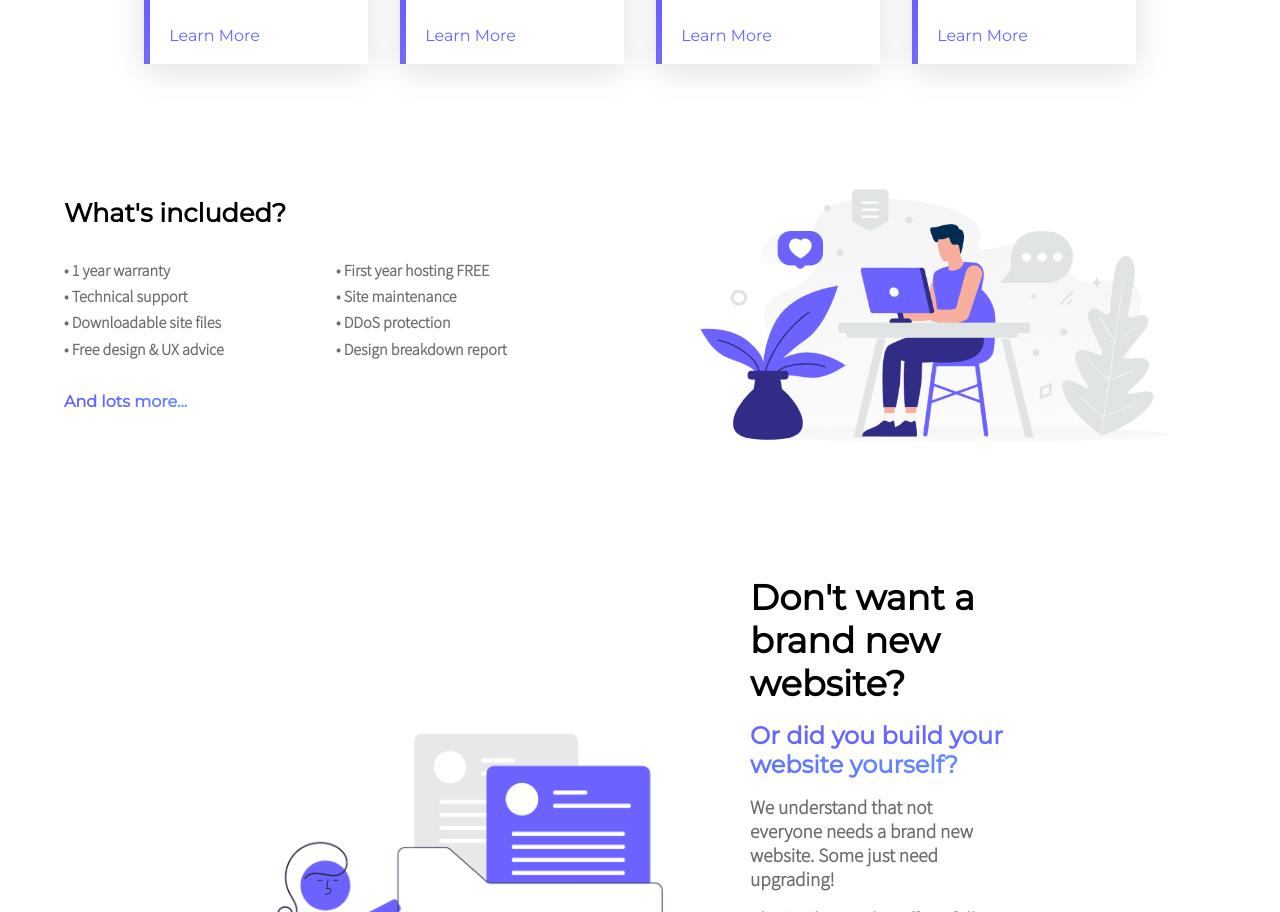
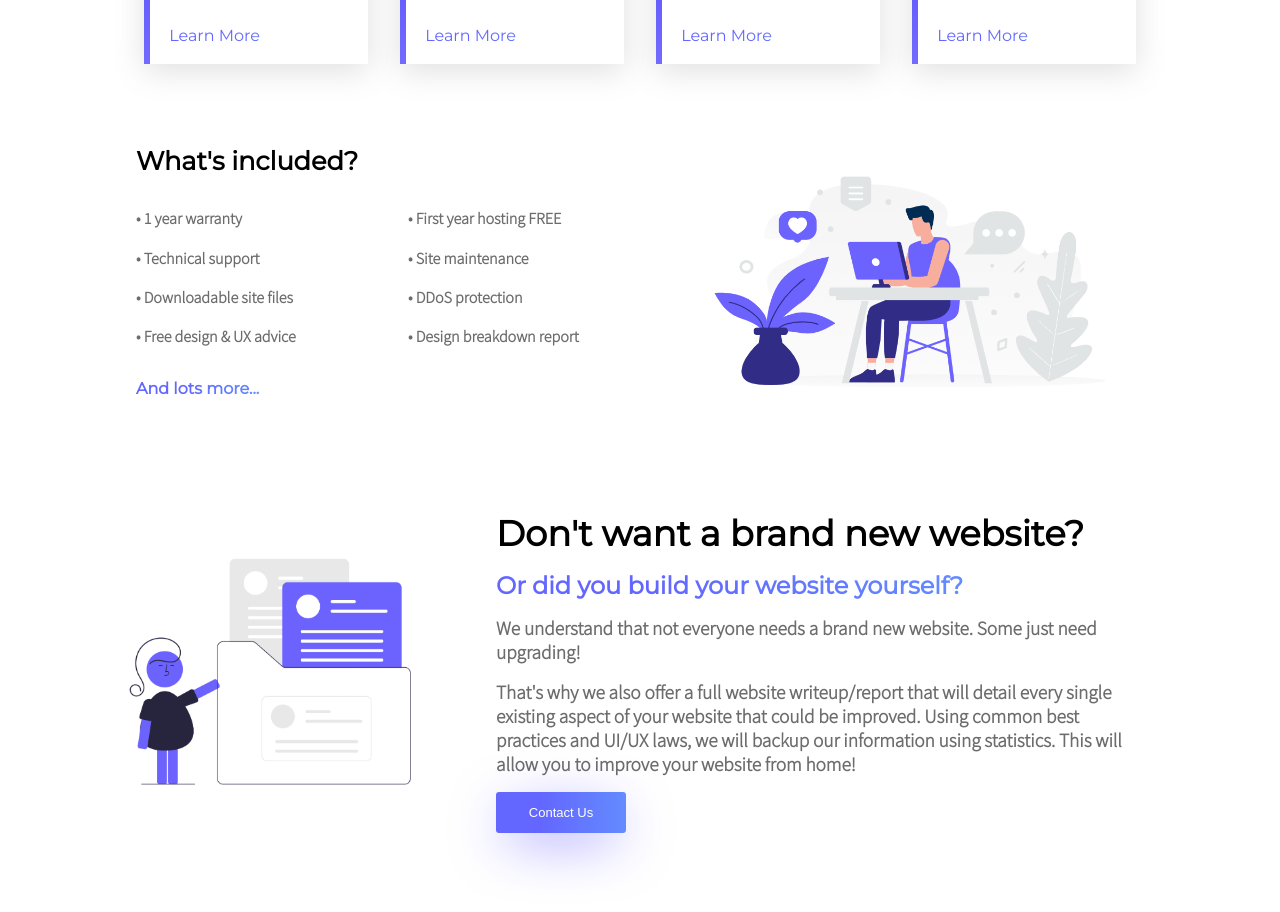
Before and after one commit to harleyswift1/landing_page_1, a React (Create React App) app: page / in a window 1280 px wide. Shown: the part 2114-3026 px from the top of the page. Built offline with nearby package versions, Linux system fonts and the light colour scheme.

Commit message:
Fixed responsivenes on pages

```diff
--- a/public/archieve/Section4/Section4.css
+++ b/public/archieve/Section4/Section4.css
@@ -8,6 +8,7 @@
 }
 
 .section4-content {
+    border: 1px solid red;
     align-items: center;
     display: flex;
     flex-direction: row;
--- a/src/components/Hero/Hero.css
+++ b/src/components/Hero/Hero.css
@@ -3,15 +3,12 @@
     justify-content: center;
     align-items: center;
     width: 100%;
-    height: auto;
     min-height: 760px;
     background-color: var(--background-color-secondary);
 }
 
 .hero-content {
     padding: 0 2rem;
-    height: 100%;
-    width: 100%;
     display: flex;
     flex-direction: column;
     row-gap: 2rem;
@@ -94,7 +91,6 @@
 
 
 @media only screen and (max-width: 800px) {
-
     .cloud-1 {
         display: none;
     }
@@ -102,4 +98,8 @@
     .cloud-2 {
         display: none;
     }
+
+    .hero {
+        min-height: 650px;
+    }
 }
--- a/src/components/Pages/Home/Section1A/Section1A.css
+++ b/src/components/Pages/Home/Section1A/Section1A.css
@@ -54,9 +54,8 @@
 
 @media only screen and (max-width: 720px) {
     .section1a-content {
-        width: 80%;
+        width: 100%;
     }
-
 
     .section1a-content-cell h1 {
         overflow: hidden;
--- a/src/components/Pages/Home/Section3/Section3.css
+++ b/src/components/Pages/Home/Section3/Section3.css
@@ -8,7 +8,7 @@
     flex-direction: row;
 }
 
-.section3-content-right {
+.section3-content-text {
     display: flex;
     flex-direction: column;
     justify-content: center;
@@ -17,12 +17,12 @@
     height: auto;
 }
 
-.section3-content-right h1 {
+.section3-content-text h1 {
     font-size: 1.6rem;
 }
 
 .section3-content img {
-    width: 35rem;
+    width: 30rem;
     height: auto;
 }
 
@@ -47,16 +47,15 @@
     font-weight: bold;
 }
 
-@media only screen and (max-width: 1500px) {
+@media only screen and (max-width: 1200px) {
 
     .section3-content img {
         flex-basis: 50%;
-        width: 20rem;
+        width: 15rem;
         height: auto;
     }
 
-    .section3-content-right {
-        flex-basis: 50%;
+    .section3-content-text {
         width: 20rem;
     }
 
@@ -75,7 +74,7 @@
         align-items: center;
     }
 
-    .section3-content-right {
+    .section3-content-text {
         text-align: center;
         align-items: center;
     }
--- a/src/components/Pages/Home/Section3/Section3.js
+++ b/src/components/Pages/Home/Section3/Section3.js
@@ -4,7 +4,7 @@ import pc_icon from "../../../../assets/images/pc.png";
 export default function Section3() {
     return (<section className={"section3"}>
         <div className="section3-content">
-            <div className="section3-content-right">
+            <div className="section3-content-text">
                 <h1>What's included?</h1>
                 <div className="feature-list">
                     <p className="feature-list-item">• 1 year warranty</p>
--- a/src/components/Pages/Home/Section4/Section4.css
+++ b/src/components/Pages/Home/Section4/Section4.css
@@ -12,19 +12,18 @@
     display: flex;
     flex-direction: row;
     column-gap: 5em;
-    width: 57%;
+    width: 60%;
 }
 
 .section4-content img {
-    height: 20rem;
-    width: auto;
+    width: 18rem;
+    height: auto;
 }
 
 .section4-content-text {
     display: flex;
     flex-direction: column;
     row-gap: 1rem;
-    width: 60%;
 }
 
 .section4-content-text p {
@@ -36,3 +35,23 @@
 .section4-content-text h1 {
     font-size: 2.2rem;
 }
+
+@media only screen and (max-width: 1400px) {
+    .section4-content {
+        width: 80%;
+    }
+}
+
+@media only screen and (max-width: 1200px) {
+    .section4-content img {
+        display: none;
+    }
+
+    .section4-content {
+        text-align: center;
+    }
+
+    .section4-content-text {
+        align-items: center;
+    }
+}
--- a/src/components/Pages/Home/Section4/Section4.js
+++ b/src/components/Pages/Home/Section4/Section4.js
@@ -1,8 +1,14 @@
 import "./Section4.css"
 import Button from "../../../Utils/Button/Button";
 import report_image from "../../../../assets/images/report_image.png";
+import {useNavigate} from "react-router";
 
 export default function Section4() {
+    const navigate = useNavigate();
+
+    function handleClick() {
+        navigate("/contact");
+    }
     return(<div className="section4">
         <div className="section4-content">
             <img src={report_image} alt=""/>
@@ -13,7 +19,7 @@ export default function Section4() {
                 <p>That's why we also offer a full website writeup/report that will detail every single existing
                     aspect of your website that could be improved. Using common best practices and UI/UX laws, we
                     will backup our information using statistics. This will allow you to improve your website from home!</p>
-                <Button text={"Contact Us"} />
+                <Button text={"Contact Us"} onClick={handleClick}/>
             </div>
         </div>
     </div>)
```
Also changed, not shown: public/manifest.json.
